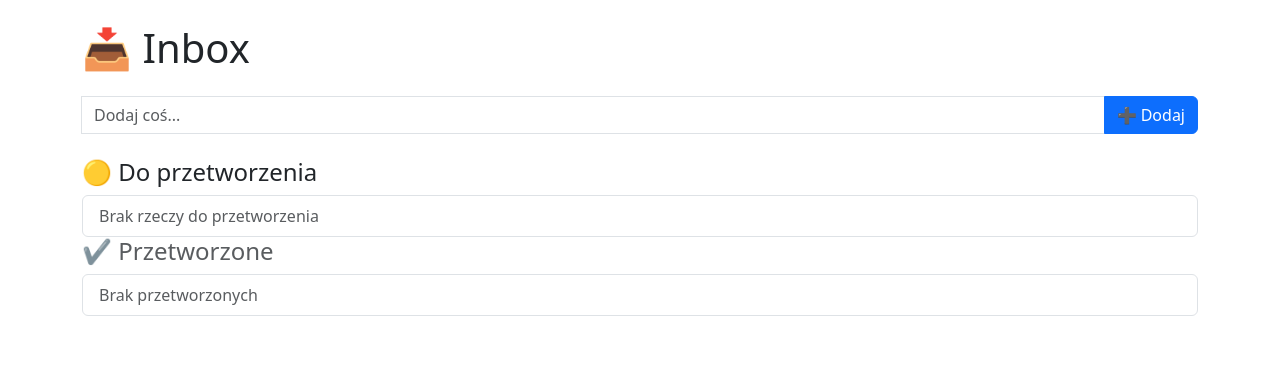
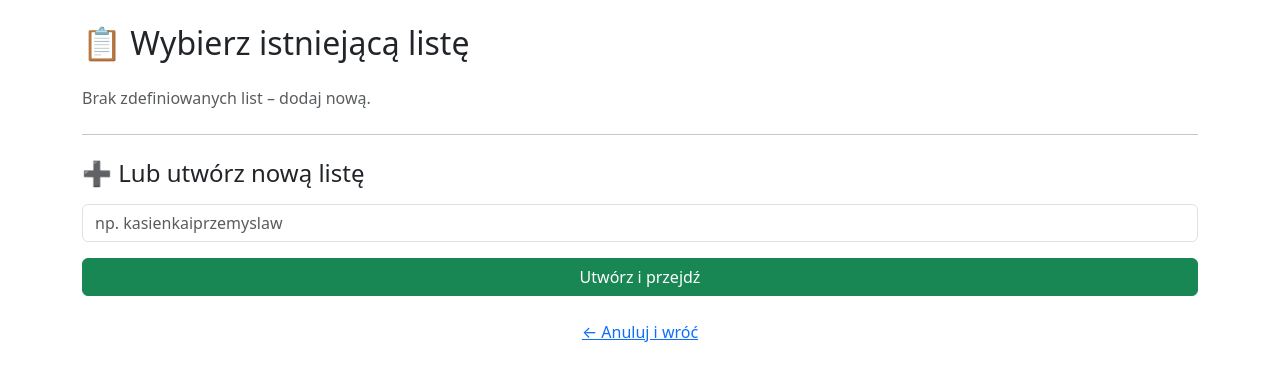
Before and after one commit to Pykus/nextfactor, a Django app: page / in a window 1280 px wide. Shown: the top 381 px of the page. Run offline with Django 5.2, Linux system fonts and the light colour scheme; data that the repository does not hold is empty; some libraries are stand-ins or nearby versions.

Commit message:
added multiple list functionality

```diff
--- a/inboxlist/models.py
+++ b/inboxlist/models.py
@@ -2,6 +2,7 @@ from django.db import models
 
 
 class InboxItem(models.Model):
+    list_name = models.CharField(max_length=100, default="lokalna_lista")
     title = models.CharField(max_length=255)
     created_at = models.DateTimeField(auto_now_add=True)
     is_processed = models.BooleanField(default=False)
--- a/inboxlist/templates/inboxlist/inbox.html
+++ b/inboxlist/templates/inboxlist/inbox.html
@@ -8,7 +8,20 @@
     <script src="https://unpkg.com/htmx.org@1.9.10"></script>
 </head>
 <body class="container py-4">
-    <h1 class="mb-4">📥 Inbox</h1>
+    <div class="d-flex justify-content-between align-items-center mb-3">
+    <div>
+        <strong>📋 Lista:</strong> <span id="current-list">{{ list_name }}</span>
+    </div>
+    <button
+        class="btn btn-sm btn-outline-secondary"
+        hx-get="{% url 'select_list' %}"
+        hx-target="body"
+        hx-swap="outerHTML"
+    >
+        Zmień listę
+    </button>
+</div>
+
 
     <form
         class="input-group mb-4"
--- /dev/null
+++ b/inboxlist/templates/inboxlist/select_list.html
@@ -0,0 +1,64 @@
+<!DOCTYPE html>
+<html lang="pl">
+<head>
+    <meta charset="UTF-8">
+    <title>Wybierz listę</title>
+    <meta name="viewport" content="width=device-width, initial-scale=1">
+
+    <script src="https://unpkg.com/htmx.org@1.9.10"></script>
+    <link href="https://cdn.jsdelivr.net/npm/bootstrap@5.3.0/dist/css/bootstrap.min.css" rel="stylesheet">
+</head>
+<body class="container py-4">
+    <h2 class="mb-4">📋 Wybierz istniejącą listę</h2>
+
+    {% if existing_lists %}
+        <div class="d-flex flex-wrap gap-2 mb-4">
+            {% for entry in existing_lists %}
+                <form
+                method="POST"
+                hx-post="{% url 'set_list' %}"
+                hx-swap="none"
+                hx-on::after-request="location.reload()"
+                style="display: inline"
+            >
+                {% csrf_token %}
+                <input type="hidden" name="list_name" value="{{ entry.list_name }}">
+                <button class="btn btn-outline-primary btn-sm" type="submit">
+                    {{ entry.list_name }} ({{ entry.item_count }})
+                </button>
+                </form>
+            {% endfor %}
+        </div>
+    {% else %}
+        <p class="text-muted">Brak zdefiniowanych list – dodaj nową.</p>
+    {% endif %}
+
+    <hr class="my-4">
+
+    <h4 class="mb-3">➕ Lub utwórz nową listę</h4>
+
+    <form
+        method="POST"
+        hx-post="{% url 'set_list' %}"
+        hx-swap="none"
+        hx-target="this"
+        hx-on::after-request="location.reload()"
+    >
+        {% csrf_token %}
+        <input
+            type="text"
+            name="list_name"
+            class="form-control mb-3"
+            placeholder="np. kasienkaiprzemyslaw"
+            required
+        >
+        <button class="btn btn-success w-100">Utwórz i przejdź</button>
+    </form>
+
+    <p class="mt-4 text-center">
+        <a href="#" hx-get="{% url 'inbox_entry_point' %}" hx-target="body" hx-swap="outerHTML">
+            ← Anuluj i wróć
+        </a>
+    </p>
+</body>
+</html>
--- a/inboxlist/urls.py
+++ b/inboxlist/urls.py
@@ -2,15 +2,19 @@ from django.urls import path
 from .views import (
     edit_item,
     inbox_list,
+    inbox_entry_point,
     add_item,
     toggle_processed,
     confirm_delete_modal,
     delete_item,
     update_item,
+    set_list,
+    select_list,
 )
 
 urlpatterns = [
-    path("", inbox_list, name="inbox_list"),
+    path("", inbox_entry_point, name="inbox_entry_point"),
+    path("inbox/", inbox_list, name="inbox_list"),
     path("add/", add_item, name="add_item"),
     path("toggle/<int:pk>/", toggle_processed, name="toggle_processed"),
     path(
@@ -18,7 +22,9 @@ urlpatterns = [
         confirm_delete_modal,
         name="confirm_delete_modal",
     ),
+    path("set-list/", set_list, name="set_list"),
     path("edit/<int:pk>/", edit_item, name="edit_item"),
     path("update/<int:pk>/", update_item, name="update_item"),
     path("delete/<int:pk>/", delete_item, name="delete_item"),
+    path("select_list/", select_list, name="select_list"),
 ]
--- a/inboxlist/views.py
+++ b/inboxlist/views.py
@@ -2,34 +2,50 @@ from django.shortcuts import render, get_object_or_404, redirect
 from django.views.decorators.http import require_POST
 from django.template.loader import render_to_string
 from django.http import HttpResponse
+from django.db.models import Count
 from .models import InboxItem
 
 
-def get_inbox_context():
+def get_current_list(request):
+    return request.COOKIES.get("list_name", "lokalna_lista")
+
+
+def get_inbox_context(list_name):
     return {
-        "unprocessed": InboxItem.objects.filter(is_processed=False).order_by(
-            "-created_at"
-        ),
-        "processed": InboxItem.objects.filter(is_processed=True).order_by(
-            "-created_at"
-        ),
+        "unprocessed": InboxItem.objects.filter(
+            list_name=list_name, is_processed=False
+        ).order_by("-created_at"),
+        "processed": InboxItem.objects.filter(
+            list_name=list_name, is_processed=True
+        ).order_by("-created_at"),
+        "list_name": list_name,
     }
 
 
+def inbox_entry_point(request):
+    if not request.COOKIES.get("list_name"):
+        return render(request, "inboxlist/select_list.html")
+    return inbox_list(request)
+
+
 def inbox_list(request):
-    return render(request, "inboxlist/inbox.html", get_inbox_context())
+    list_name = get_current_list(request)
+    return render(request, "inboxlist/inbox.html", get_inbox_context(list_name))
 
 
 @require_POST
 def add_item(request):
     title = request.POST.get("title")
+    list_name = get_current_list(request)
     if title:
-        InboxItem.objects.create(title=title)
-    items = InboxItem.objects.filter(is_processed=False).order_by("-created_at")
+        InboxItem.objects.create(title=title, list_name=list_name)
+    items = InboxItem.objects.filter(list_name=list_name, is_processed=False).order_by(
+        "-created_at"
+    )
     return render(
         request,
         "inboxlist/partials/item_list.html",
-        {"items": items, "processed": False},
+        {"items": items, "processed": False, "list_name": list_name},
     )
 
 
@@ -48,19 +64,21 @@ def update_item(request, pk):
 
 @require_POST
 def toggle_processed(request, pk):
-    item = get_object_or_404(InboxItem, pk=pk)
+    list_name = get_current_list(request)
+    item = get_object_or_404(InboxItem, pk=pk, list_name=list_name)
     item.is_processed = not item.is_processed
     item.save()
-    return render(request, "inboxlist/inbox.html", get_inbox_context())
+    return render(request, "inboxlist/inbox.html", get_inbox_context(list_name))
 
 
 @require_POST
 def delete_item(request, pk):
-    item = get_object_or_404(InboxItem, pk=pk)
+    list_name = get_current_list(request)
+    item = get_object_or_404(InboxItem, pk=pk, list_name=list_name)
     item.delete()
 
     if request.headers.get("HX-Request"):
-        return render(request, "inboxlist/inbox.html", get_inbox_context())
+        return render(request, "inboxlist/inbox.html", get_inbox_context(list_name))
 
     return redirect("inbox_list")
 
@@ -71,3 +89,25 @@ def confirm_delete_modal(request, pk):
         "inboxlist/partials/confirm_delete_modal.html", {"item": item}, request=request
     )
     return HttpResponse(html)
+
+
+def set_list(request):
+    if request.method == "POST":
+        list_name = request.POST.get("list_name", "").strip()
+        if not list_name:
+            return HttpResponse("Musisz podać nazwę listy.", status=400)
+        response = HttpResponse(status=204)  # brak treści, HTMX wie że OK
+        response.set_cookie("list_name", list_name, max_age=60 * 60 * 24 * 360)
+        return response
+    return HttpResponse("Błędna metoda", status=405)
+
+
+def select_list(request):
+    existing_lists = (
+        InboxItem.objects.values("list_name")
+        .annotate(item_count=Count("id"))
+        .order_by("-item_count")
+    )
+    return render(
+        request, "inboxlist/select_list.html", {"existing_lists": existing_lists}
+    )
```
Also changed, not shown: inboxlist/migrations/0001_initial.py.
